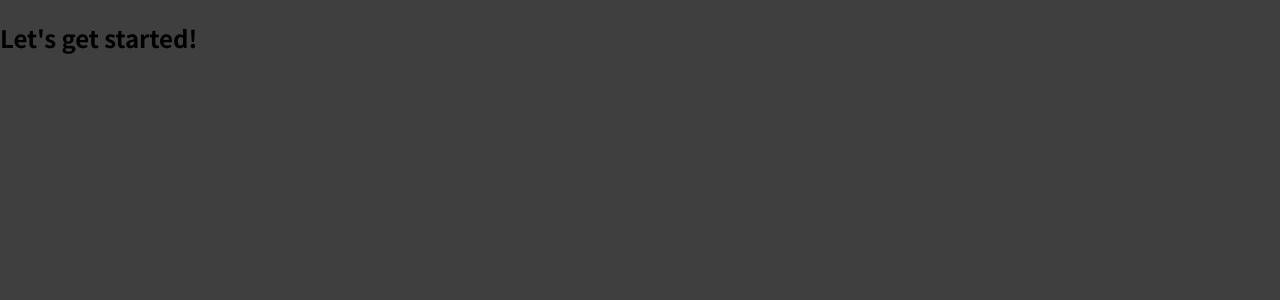
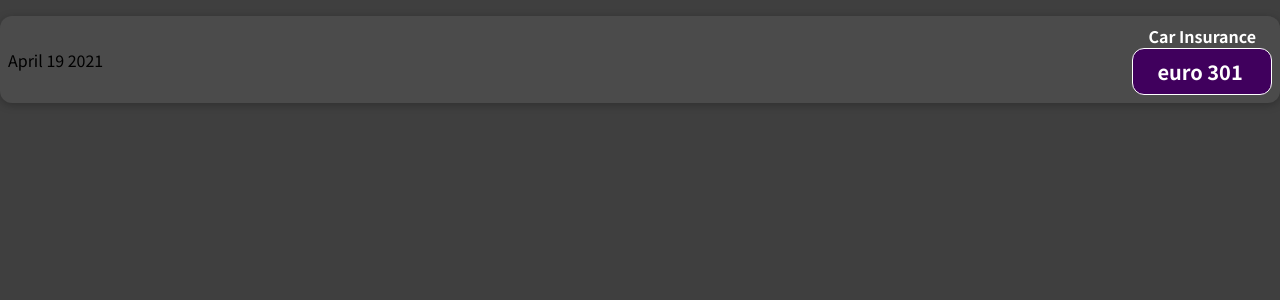
Before and after one commit to martinigonsalvess/Expense_tracker, a JavaScript app: page / in a window 1280 px wide. Shown: the top 300 px of the page. Built offline with nearby package versions, Linux system fonts and the light colour scheme.

Commit message:
expense-items

```diff
--- a/src/App.js
+++ b/src/App.js
@@ -1,9 +1,7 @@
+import ExpenseItem from "./components/ExpenseItem";
+
 function App() {
-  return (
-    <div>
-      <h2>Let's get started!</h2>
-    </div>
-  );
+  return <ExpenseItem />;
 }
 
 export default App;
--- /dev/null
+++ b/src/components/ExpenseItem.css
@@ -0,0 +1,56 @@
+.expense-item {
+  display: flex;
+  justify-content: space-between;
+  align-items: center;
+  box-shadow: 0 2px 8px rgba(0, 0, 0, 0.25);
+  padding: 0.5rem;
+  margin: 1rem 0;
+  border-radius: 12px;
+  background-color: #4b4b4b;
+}
+
+.expense-item__description {
+  display: flex;
+  flex-direction: column;
+  gap: 1rem;
+  align-items: flex-end;
+  flex-flow: column-reverse;
+  justify-content: flex-start;
+  flex: 1;
+}
+
+.expense-item h2 {
+  color: #3a3a3a;
+  font-size: 1rem;
+  flex: 1;
+  margin: 0 1rem;
+  color: white;
+}
+
+.expense-item__price {
+  font-size: 1rem;
+  font-weight: bold;
+  color: white;
+  background-color: #40005d;
+  border: 1px solid white;
+  padding: 0.5rem;
+  border-radius: 12px;
+}
+
+@media (min-width: 580px) {
+  .expense-item__description {
+    flex-direction: row;
+    align-items: center;
+    justify-content: flex-start;
+    flex: 1;
+  }
+
+  .expense-item__description h2 {
+    font-size: 1.25rem;
+  }
+
+  .expense-item__price {
+    font-size: 1.25rem;
+    padding: 0.5rem 1.5rem;
+  }
+}
--- a/src/components/ExpenseItem.js
+++ b/src/components/ExpenseItem.js
@@ -0,0 +1,14 @@
+import "./ExpenseItem.css";
+function ExpenseItem() {
+  return (
+    <div className="expense-item">
+      <div>April 19 2021</div>
+      <div className="expens-item__description">
+        <h2>Car Insurance</h2>
+        <div className="expense-item__price">euro 301</div>
+      </div>
+    </div>
+  );
+}
+
+export default ExpenseItem;
```
Also changed, not shown: 1 other file (tests, documents, lock files or other folders).
